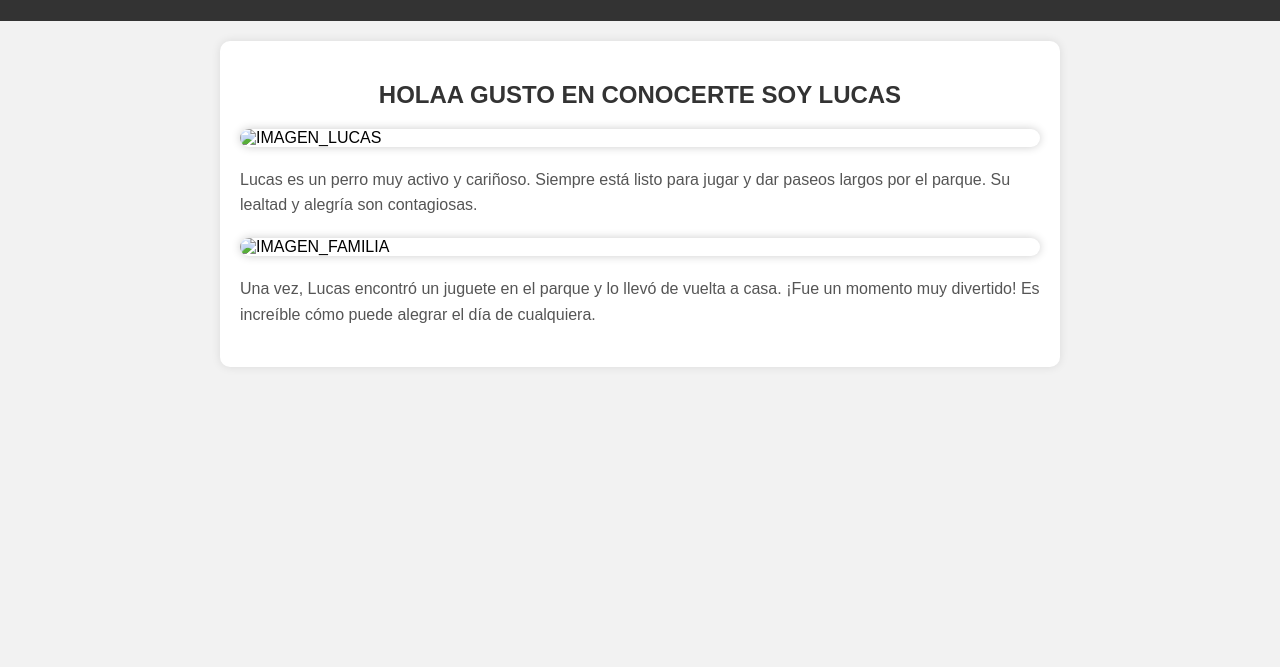
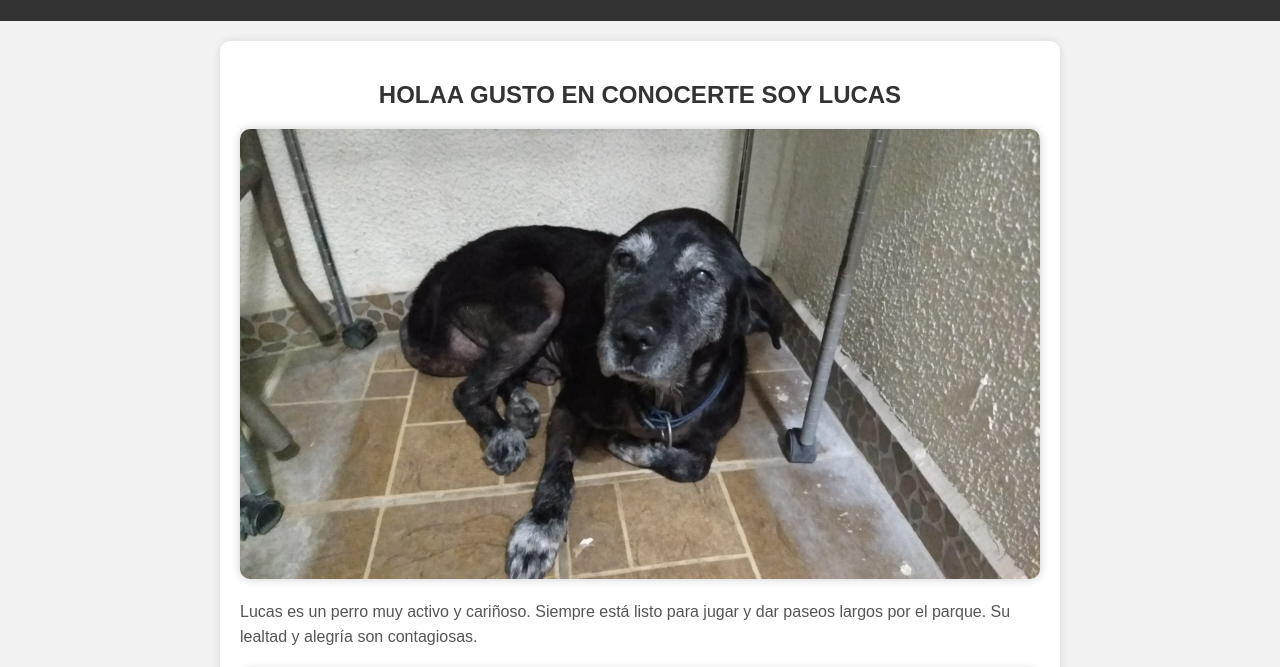
Before and after one commit to pIEROvEIO/examenU1_Vargas_Ledesma_Piero_Leonardo-, a plain HTML site: page MascotaLucas.html in a window 1280 px wide. Shown: the part 99-766 px from the top of the page. Drawn offline with Linux system fonts and the light colour scheme.

Commit message:
Agregue imagen a mi HTML

```diff
--- a/MascotaLucas.html
+++ b/MascotaLucas.html
@@ -50,9 +50,9 @@
     </header>
     <main>
         <h2>HOLAA GUSTO EN CONOCERTE SOY LUCAS</h2>
-        <img src="IMG/IMAGEN_LUCAS.jpeg" alt="IMAGEN_LUCAS">
+        <img src="../examenU1_Vargas_Ledesma_Piero_Leonardo-/img/lucas.jpg" alt="IMAGEN_LUCAS">
         <p>Lucas es un perro muy activo y cariñoso. Siempre está listo para jugar y dar paseos largos por el parque. Su lealtad y alegría son contagiosas.</p>
-        <img src="IMG/IMAGEN_FAMILIA.jpeg" alt="IMAGEN_FAMILIA">
+        <img src="../examenU1_Vargas_Ledesma_Piero_Leonardo-/img/lucasYo.jpg" alt="IMAGEN_FAMILIA">
         <p>Una vez, Lucas encontró un juguete en el parque y lo llevó de vuelta a casa. ¡Fue un momento muy divertido! Es increíble cómo puede alegrar el día de cualquiera.</p>
     </main>
 </body>
```
